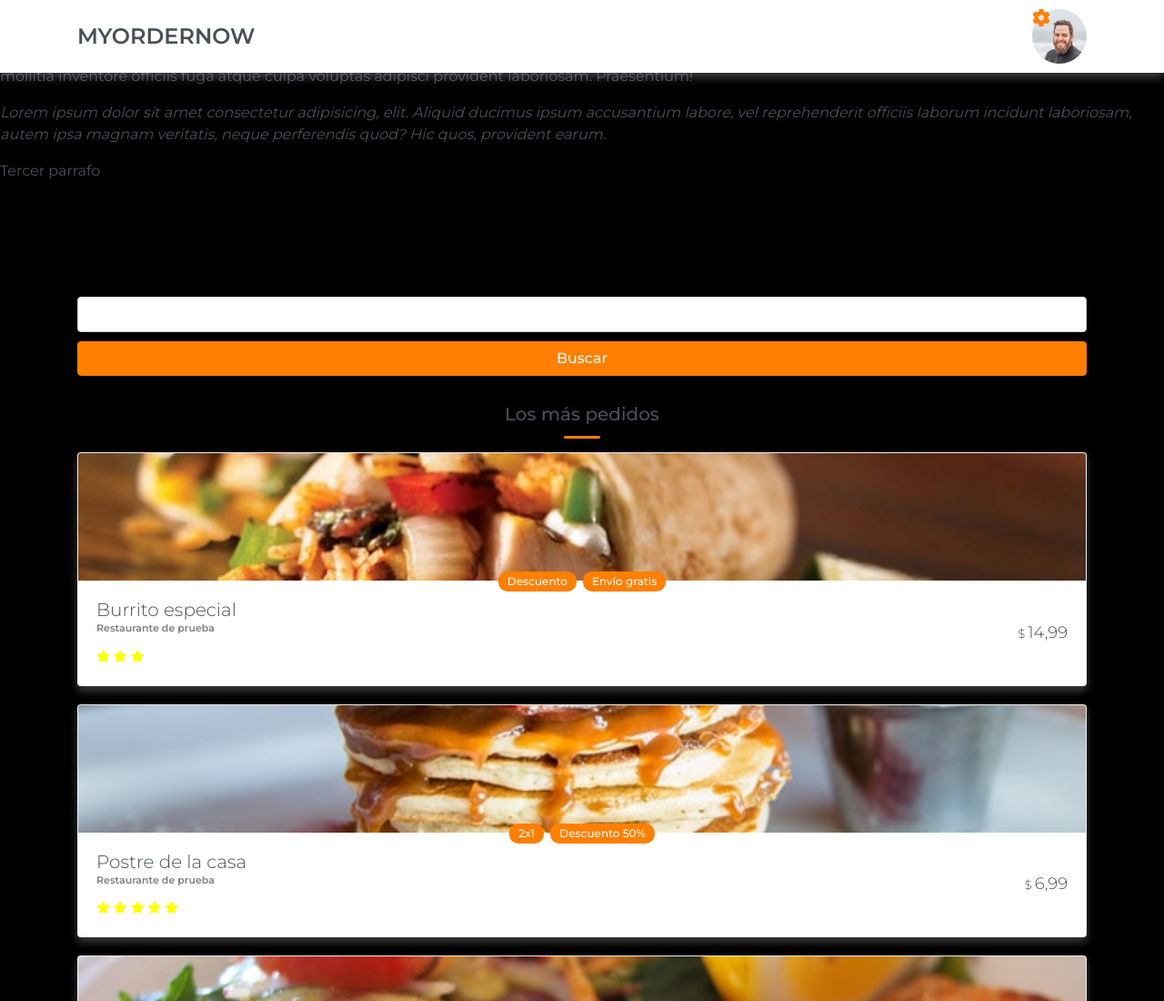
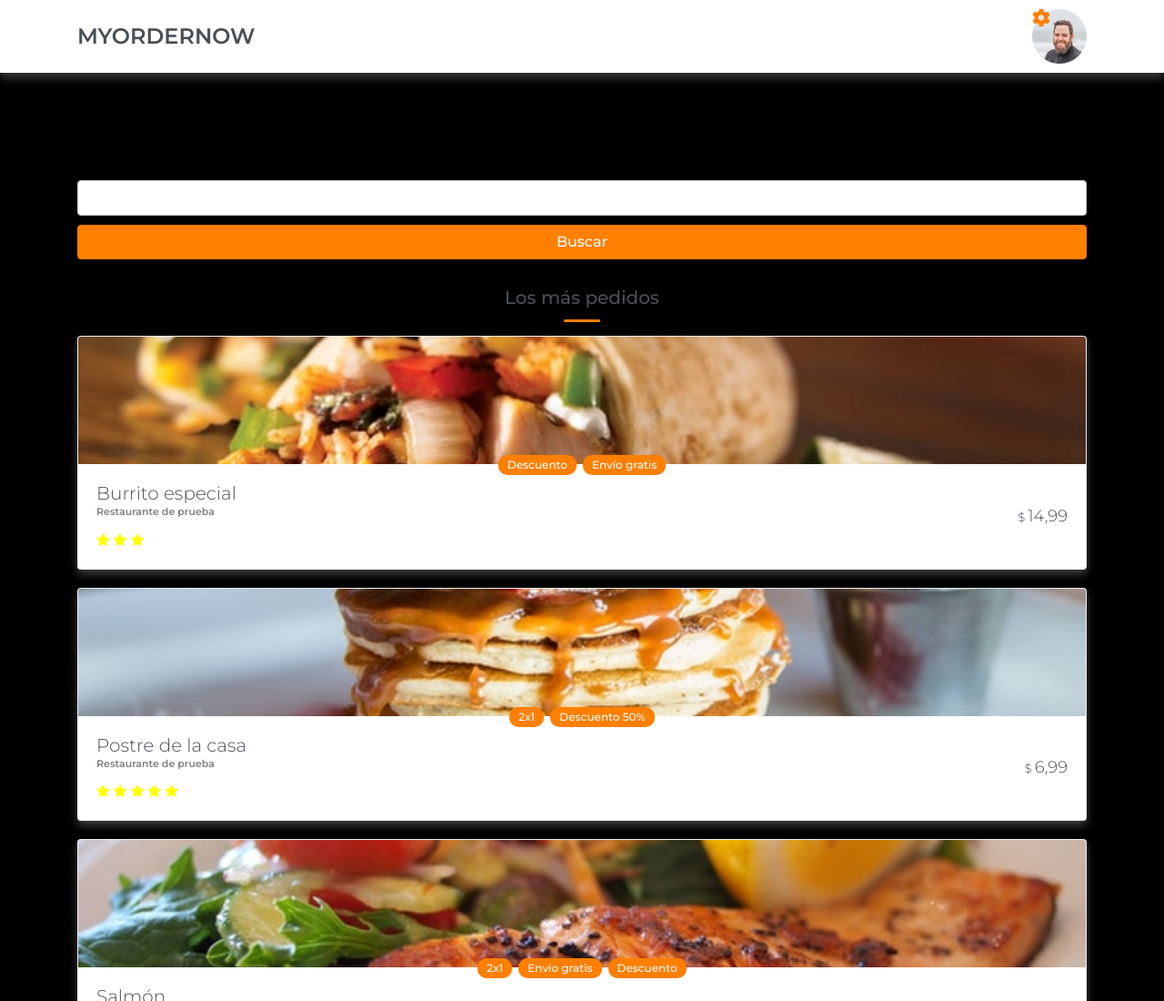
Before and after one commit to dnavarro174/miAppDemo, a plain HTML site: page index.html in a window 1280 px wide. Shown: the top 1100 px of the page at 91% size. Drawn offline with Linux system fonts and the light colour scheme.

Commit message:
Mejorando el index

```diff
--- a/index.html
+++ b/index.html
@@ -9,14 +9,9 @@
 </head>
 <body>
 	<h1>
-		BIENVENIDOS AL SITIO WEB DE COMIDA RAPIDA
+		BIENVENIDOS AL SITIO WEB DE COMIDA RAPIDA...
 	</h1>
-	<p>
-		Lorem ipsum dolor sit amet consectetur adipisicing elit. Illum, accusamus <strong>cumque magnam architecto perferendis esse hic reprehenderit perspiciatis quia</strong> mollitia inventore officiis fuga atque culpa voluptas adipisci provident laboriosam. Praesentium!
-	</p>
-	<p>
-		<i>Lorem ipsum dolor sit amet consectetur adipisicing, elit. Aliquid ducimus ipsum accusantium labore, vel reprehenderit officiis laborum incidunt laboriosam, autem ipsa magnam veritatis, neque perferendis quod? Hic quos, provident earum.</i>
-	</p>
+
 	<p>Tercer parrafo</p>
 	<header>
 		<div class="container">
```
